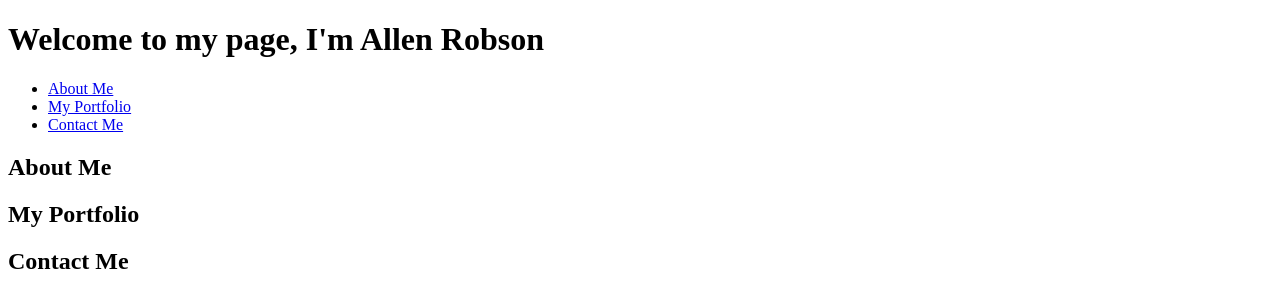
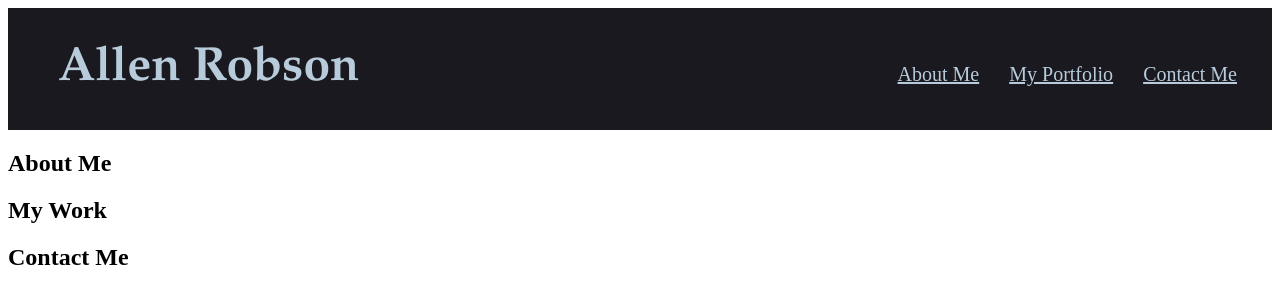
Before and after one commit to TheManamana/My-Portfolio, a plain HTML site: page index.html in a window 1280 px wide. Drawn offline with Linux system fonts and the light colour scheme.

Commit message:
Added Header Styling

```diff
--- a/assets/css/style.css
+++ b/assets/css/style.css
@@ -0,0 +1,35 @@
+.header nav{
+    display: flex;
+
+        padding: 15px;
+        margin: 20px;
+        float: right;
+        font-family: 'Garamond Sans';
+        font-size: 20px;
+
+
+}
+
+
+.header nav ul li {
+    display: inline-block;
+    margin-left: 25px;
+}
+
+.header {
+
+    background-color: rgb(25, 25, 31);
+    color: rgb(184, 203, 219);
+}
+
+a{
+    color: rgb(184, 203, 219);
+
+}
+
+.header h1 {
+    font-family: 'Garamond';
+    display: inline-block;
+    font-size: 48px;
+    margin-left: 50px;
+}
--- a/index.html
+++ b/index.html
@@ -5,13 +5,13 @@
   <title>Just a bit about Allen</title>
   <meta charset="UTF-8" />
   <!-- <link rel="stylesheet" type="text/css" href="./assets/css/reset.css"> -->
-  <link rel="stylesheet" type="text/css" href="./assets/css/style.css" />
+  <link rel="stylesheet" href="./assets/css/style.css" />
 </head>
 
 <body>
 
-  <header>
-    <h1>Welcome to my page, I'm Allen Robson</h1>
+  <header class="header">
+    <h1>Allen Robson</h1>
 
     <nav>
         <ul>
@@ -19,7 +19,7 @@
                 <a href="#About-Me">About Me</a>
             </li>
             <li>
-                <a href="#My-Portfolio">My Portfolio</a>
+                <a href="#My-Work">My Portfolio</a>
             </li>
             <li>
                 <a href="#Contact-Me">Contact Me</a>
@@ -36,7 +36,7 @@
 
     <section id="About-Me" class="About-Me">
         <!-- Add an Image Here  -->
-        <!-- <img src="./assets/images/search-engine-optimization.jpg" alt="Search engine optimization notepad" class="float-left" /> -->
+        <!-- <img src="./assets/images/     .jpg" alt="   " class="  " /> -->
 
         <h2>About Me</h2>
         <p>
@@ -44,11 +44,11 @@
         </p>
     </section>
 
-    <section id="My-Portfolio" class="My-Portfolio">
+    <section id="My-Work" class="My-Work">
         <!-- Add an Image Here  -->
-        <!-- <img src="./assets/images/search-engine-optimization.jpg" alt="Search engine optimization notepad" class="float-left" /> -->
+        <!-- <img src="./assets/images/     .jpg" alt="   " class="  " /> -->
 
-        <h2>My Portfolio</h2>
+        <h2>My Work</h2>
         <p>
 
         </p>
@@ -56,7 +56,7 @@
 
     <section id="Contact-Me" class="Contact-Me">
         <!-- Add an Image Here  -->
-        <!-- <img src="./assets/images/search-engine-optimization.jpg" alt="Search engine optimization notepad" class="float-left" /> -->
+        <!-- <img src="./assets/images/     .jpg" alt="   " class="  " /> -->
 
         <h2>Contact Me</h2>
         <p>
```
